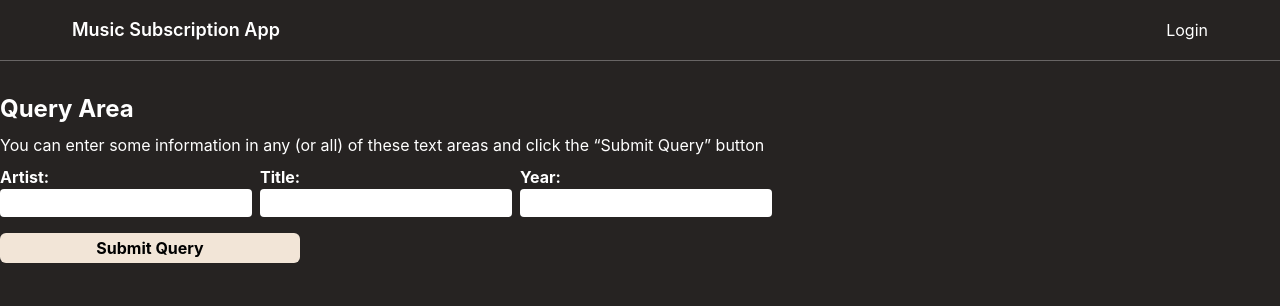
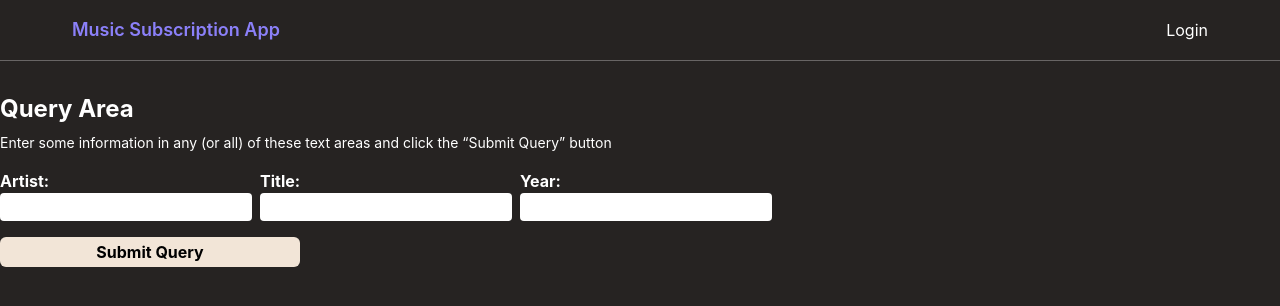
Before and after one commit to Shrey-Singhal/AWS_Music_Subscription_App, a React (Create React App) app in the folder frontend/: page /query in a window 1280 px wide. Shown: the top 306 px of the page. Built offline with nearby package versions, Linux system fonts and the light colour scheme.

Commit message:
styling changes

```diff
--- a/frontend/src/Component/Navbar.js
+++ b/frontend/src/Component/Navbar.js
@@ -15,7 +15,7 @@ const Navbar = () => {
         <nav className="bg-custom-color text-white p-4 border-b border-white border-opacity-30">
             <div className="container px-14 flex justify-between items-center">
                 <div className="text-lg font-semibold">
-                    <Link to={user ? "/mainpage" : "/"} className="hover:text-gray-300">Music Subscription App</Link>
+                    <Link to={user ? "/mainpage" : "/"} className="hover:underline text-custom-color3">Music Subscription App</Link>
                 </div>
 
                 <div className="md:flex space-x-4">
@@ -33,12 +33,12 @@ const Navbar = () => {
 
 
                     {user && (
-                        <button onClick={handleLogout} className="hover:text-gray-300">Logout</button>
+                        <button onClick={handleLogout} className="hover:underline">Logout</button>
                     )}
 
                     {user && (
                         <Link to="/library">
-                              <button className="hover:text-gray-300">View Library</button>
+                              <button className="hover:underline">View Library</button>
                         </Link>
                     )}
                 </div>
--- a/frontend/src/pages/MainPage/MainPage.js
+++ b/frontend/src/pages/MainPage/MainPage.js
@@ -10,7 +10,7 @@ const MainPage = () => {
 
     return (
         <div className="flex flex-col mt-14 items-center justify-center">
-            <div className="font-bold text-4xl">
+            <div className="font-bold text-4xl ">
                 {user ? <h1>Welcome, {user.name}!</h1> : <h1>You are not logged in</h1>}
             </div>
 
--- a/frontend/src/pages/MainPage/Query.js
+++ b/frontend/src/pages/MainPage/Query.js
@@ -60,9 +60,9 @@ const Query = () => {
 
     return (
         <div className="flex flex-col mt-8">
-            <h1 className="flex text-2xl font-bold mb-2">Query Area</h1>
-            <p>You can enter some information in any (or all) of these text areas and click the “Submit Query” button</p>
-            <div className="w-[300px]  rounded-md mt-2">
+            <h1 className="flex text-2xl font-bold mb-2 ">Query Area</h1>
+            <p className="text-sm">Enter some information in any (or all) of these text areas and click the “Submit Query” button</p>
+            <div className="w-[300px]  rounded-md mt-4">
                 <form onSubmit={handleSubmitQuery}>
                     <div className="flex space-x-2">
                         <div>
--- a/frontend/tailwind.config.js
+++ b/frontend/tailwind.config.js
@@ -6,8 +6,10 @@ module.exports = {
       backgroundColor: {
         'custom-color': 'rgb(38, 35, 34)',
         'custom-color2': 'rgb(242, 229, 215)',
-        'custom-green-color':'rgb(4, 117, 77)',
       },
+      textColor: {
+        'custom-color3':'rgb(139, 128, 249)',
+      }
     },
   },
   plugins: [],
```
Also changed, not shown: frontend/src/pages/MainPage/Subscriptions.js (+2 -18 lines).
